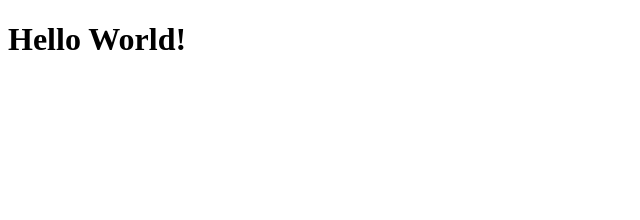
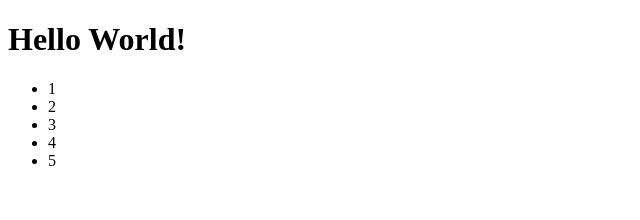
Before and after one commit to zabudskaya/todo, a React (Create React App) app: page / in a window 1280 px wide. Shown: the top 220 px of the page, without its empty margins (0-640 px from the left). Built offline with nearby package versions, Linux system fonts and the light colour scheme.

Commit message:
create component

```diff
--- a/src/App.js
+++ b/src/App.js
@@ -1,8 +1,17 @@
 import React from 'react';
 
-const el = (
-    <h1>
-      Hello World!
-    </h1>
+const  ItemList = () => (
+    <ul>
+      <li>1</li>
+      <li>2</li>
+      <li>3</li>
+      <li>4</li>
+      <li>5</li>
+    </ul>
 );
-export { el };
+const App = () => ( <div>
+  <h1>Hello World!</h1>
+  <ItemList/>
+</div>);
+
+export default App;
--- a/src/index.js
+++ b/src/index.js
@@ -1,5 +1,5 @@
 import React from 'react';
 import ReactDOM from 'react-dom';
-import { el } from './App';
+import App from './App';
 
-ReactDOM.render(el, document.getElementById('root'));
+ReactDOM.render( <App/>, document.getElementById('root'));
```
